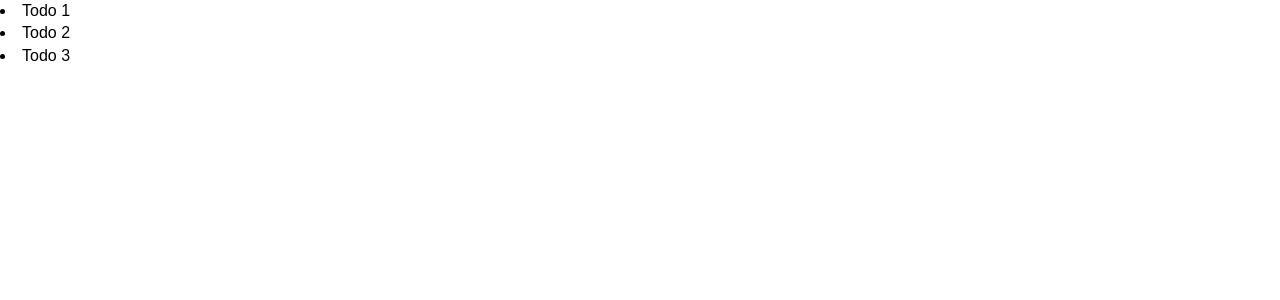
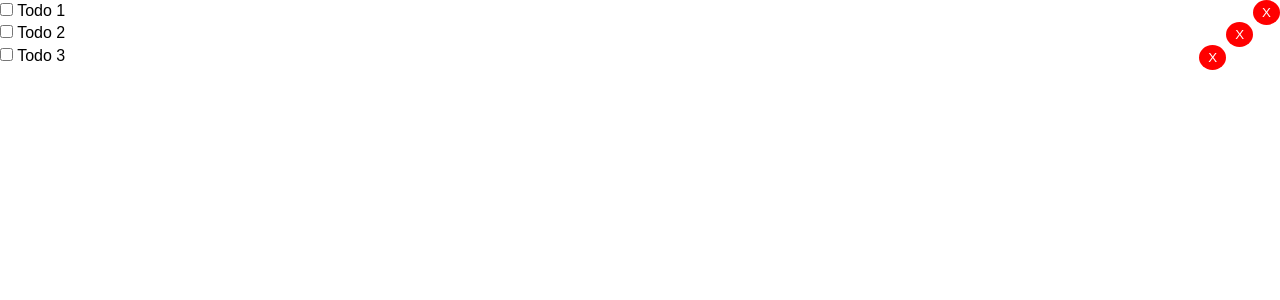
Before and after one commit to FFindakly/Angular-To-Do-List, an Angular app: page / in a window 1280 px wide. Shown: the top 300 px of the page. Built offline with nearby package versions, Linux system fonts and the light colour scheme.

Commit message:
Updated the CSS style sheet for the TodoItem component

```diff
--- a/src/app/components/todo-item/todo-item.component.css
+++ b/src/app/components/todo-item/todo-item.component.css
@@ -0,0 +1,19 @@
+.del {
+  background: #ff0000;
+  color: #fff;
+  border: none;
+  padding: 5px 9px;
+  border-radius: 50%;
+  cursor: pointer;
+  float: right;
+}
+
+.todo {
+  background: #f4f4f4;
+  padding: 10px;
+  border-bottom: 1px #ccc dotted;
+}
+
+.is-completed {
+  text-decoration: line-through;
+}
--- a/src/app/components/todo-item/todo-item.component.html
+++ b/src/app/components/todo-item/todo-item.component.html
@@ -1 +1,7 @@
-<li>{{ todo.title }}</li>
+<div>
+<p>
+    <input type="checkbox">
+    {{ todo.title }}
+    <button class="del">X</button>
+</p>
+</div>
```
